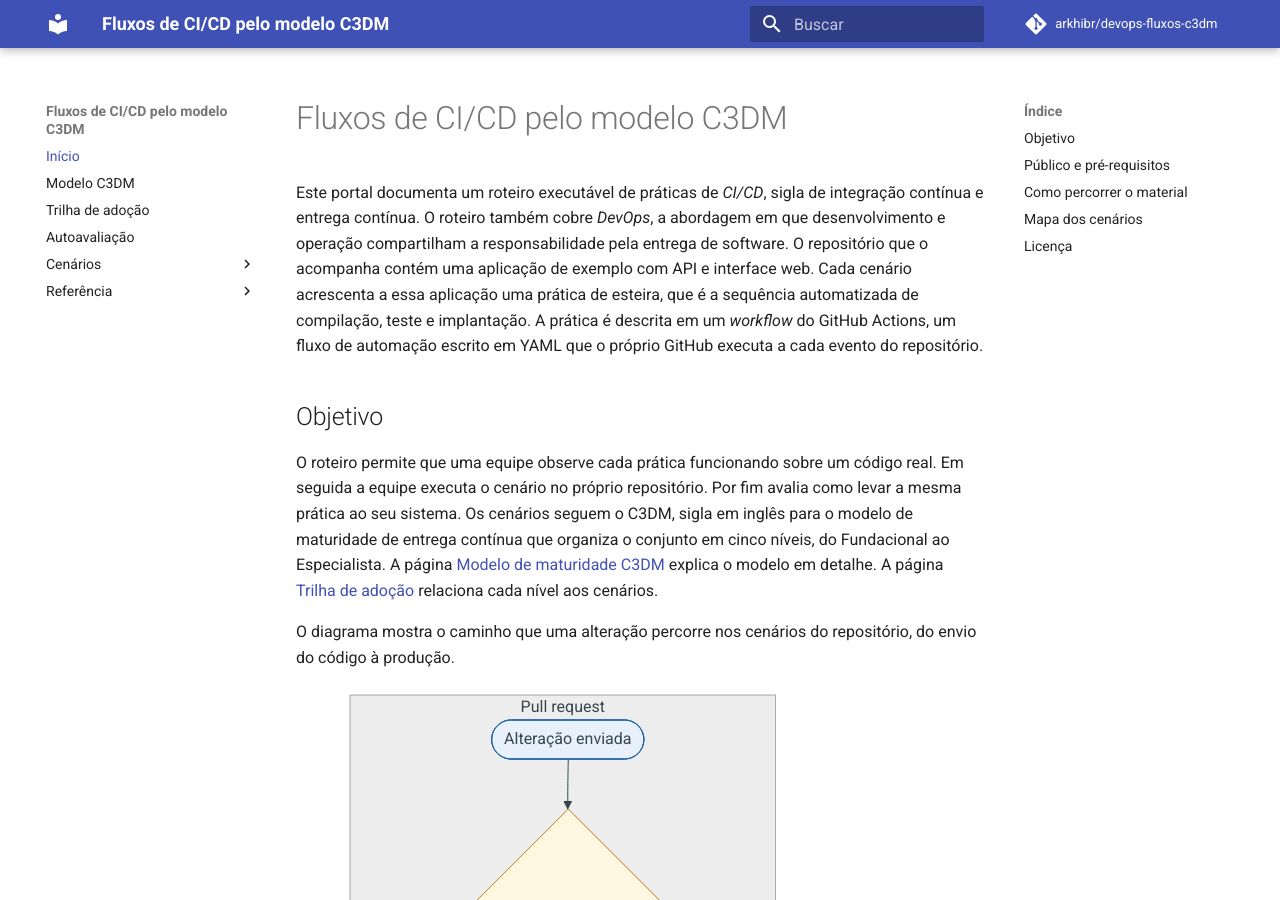
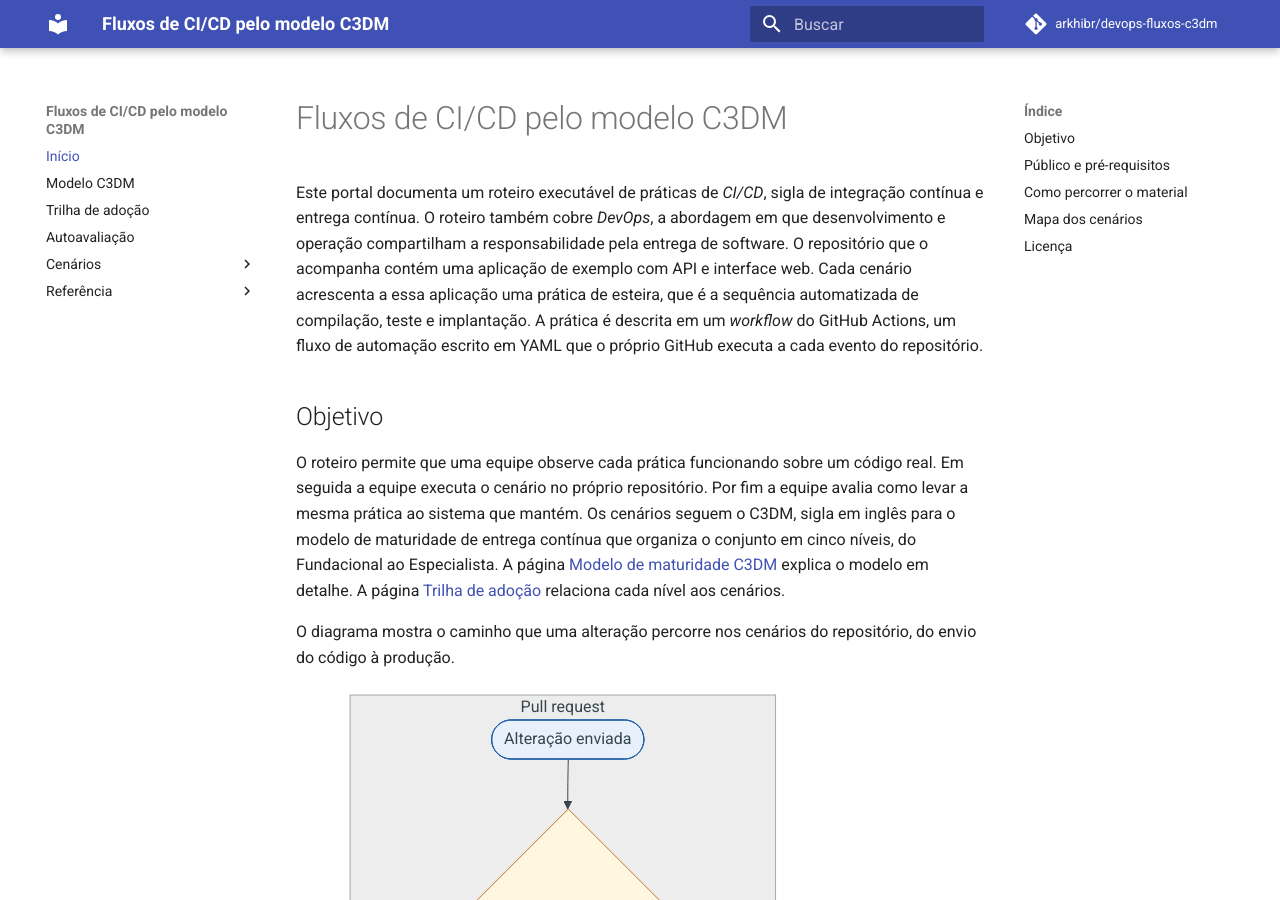
Before and after one commit to arkhibr/devops-fluxos-c3dm, an MkDocs documentation site: the page built from docs/index.md, in a window 1280 px wide and 900 px high. Built offline with MkDocs 1.6.1 and Material for MkDocs 9.7.7, drawn with Linux system fonts in a browser that asks for light colours; comment, search, counter and statistics services are not loaded.

Commit message:
docs(portal): ajusta redação das páginas gerais
Co-Authored-By: Claude Opus 5.5 <noreply@anthropic.com>

```diff
--- a/docs/index.md
+++ b/docs/index.md
@@ -4,7 +4,7 @@ Este portal documenta um roteiro executável de práticas de *CI/CD*, sigla de i
 
 ## Objetivo
 
-O roteiro permite que uma equipe observe cada prática funcionando sobre um código real. Em seguida a equipe executa o cenário no próprio repositório. Por fim avalia como levar a mesma prática ao seu sistema. Os cenários seguem o C3DM, sigla em inglês para o modelo de maturidade de entrega contínua que organiza o conjunto em cinco níveis, do Fundacional ao Especialista. A página [Modelo de maturidade C3DM](modelo-c3dm.md) explica o modelo em detalhe. A página [Trilha de adoção](trilha.md) relaciona cada nível aos cenários.
+O roteiro permite que uma equipe observe cada prática funcionando sobre um código real. Em seguida a equipe executa o cenário no próprio repositório. Por fim a equipe avalia como levar a mesma prática ao sistema que mantém. Os cenários seguem o C3DM, sigla em inglês para o modelo de maturidade de entrega contínua que organiza o conjunto em cinco níveis, do Fundacional ao Especialista. A página [Modelo de maturidade C3DM](modelo-c3dm.md) explica o modelo em detalhe. A página [Trilha de adoção](trilha.md) relaciona cada nível aos cenários.
 
 O diagrama mostra o caminho que uma alteração percorre nos cenários do repositório, do envio do código à produção.
 
```
Also changed, not shown: docs/trilha.md (+1 -1 lines).
